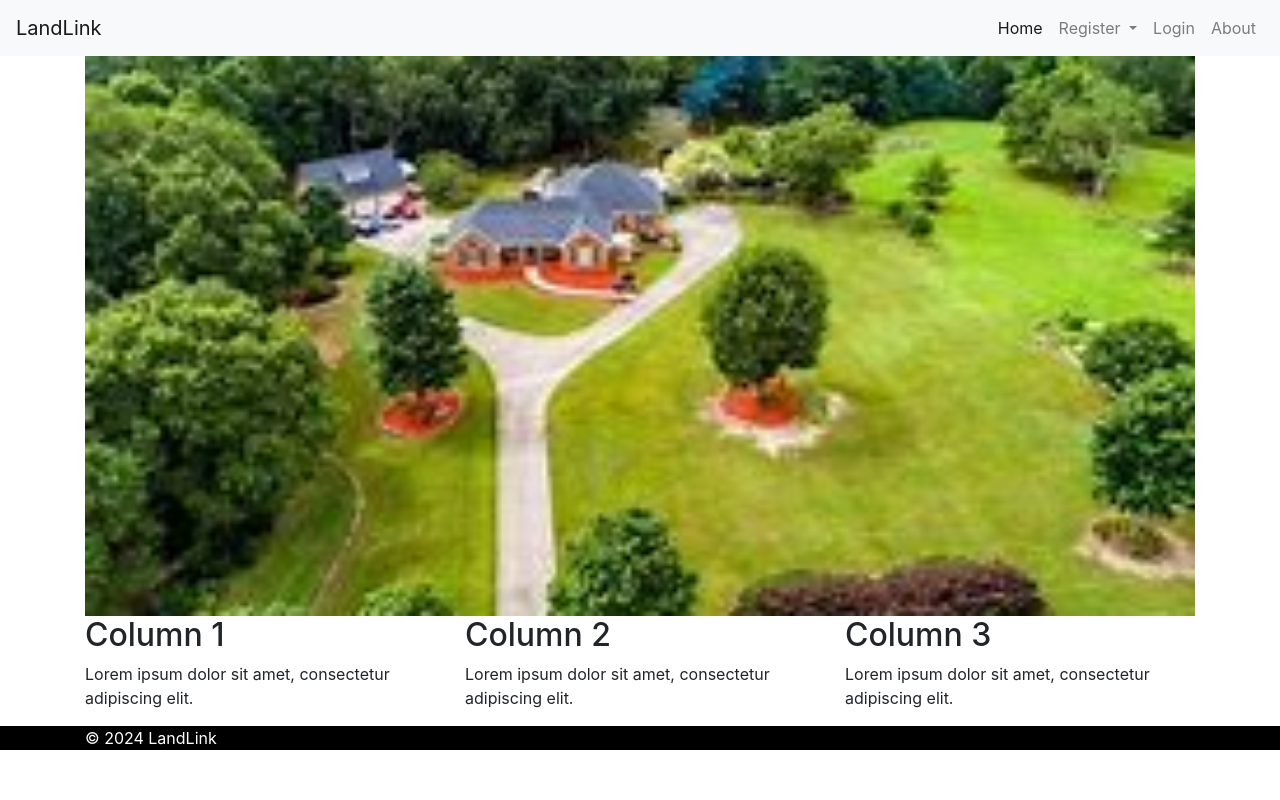
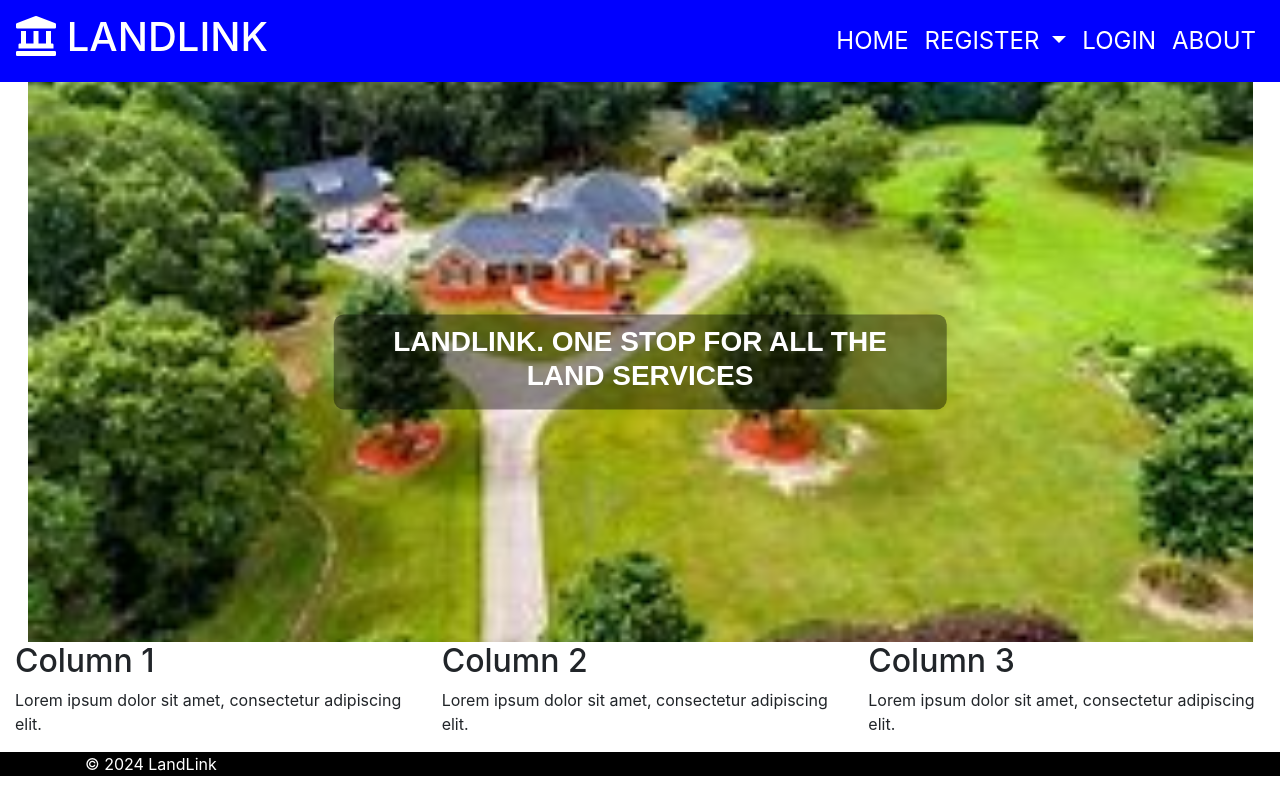
Before and after one commit to peter-sigma/portfolio, a Django app: page / in a window 1280 px wide. Run offline with Django 5.2, Linux system fonts and the light colour scheme; some libraries are stand-ins or nearby versions.

Commit message:
a better homepage

```diff
--- a/landlink/static_pages/static/static_pages/styles.css
+++ b/landlink/static_pages/static/static_pages/styles.css
@@ -1,6 +1,16 @@
 .header {
     background-color: blue;
     color: white;
+}
+.navbar {
+    background-color: blue; /* Change the background color to blue */
+}
+.bg-blue {
+    background-color: blue !important;
+    color: rgb(5, 106, 201);
+}
+.dropdown-menu:hover {
+    background-color: rgb(105, 192, 221) !important;
 }
 
 .footer {
--- a/landlink/static_pages/templates/static_pages/index.html
+++ b/landlink/static_pages/templates/static_pages/index.html
@@ -7,36 +7,65 @@
     <title>LandLink</title>
     <link href="https://stackpath.bootstrapcdn.com/bootstrap/4.5.2/css/bootstrap.min.css" rel="stylesheet">
     <link href="{% static 'static_pages/styles.css' %}" rel="stylesheet">
+    <link href="https://cdnjs.cloudflare.com/ajax/libs/font-awesome/5.15.4/css/all.min.css" rel="stylesheet"> <!-- Include Font Awesome -->
+    <style>
 
+
+        .carousel-caption-custom {
+            position: absolute;
+            top: 50%;
+            left: 50%;
+            transform: translate(-50%, -50%);
+            background-color: rgba(0, 0, 0, 0.4); /* Gray background */
+            color: white; /* Green text color */
+            padding: 10px 20px; /* Adjusted padding */
+            text-align: center;
+            z-index: 10; /* Ensure it stays on top of the images */
+            font-family: 'Font Awesome 5 Free', sans-serif; /* Use Font Awesome font */
+            font-weight: bold; /* Make the text bold */
+            text-transform: uppercase; /* Make the text uppercase */
+            border-radius: 10px; /* Rounded corners */
+        }
+        .carousel-item img {
+            width: 100vw;
+            height: 70vh;
+            object-fit: cover;
+        }
+        .carousel-container {
+            position: relative;
+            width: 98%; /* Occupy 98% of the screen width */
+            margin: 0 auto; /* Center the carousel */
+        }
+    </style>
 </head>
 <body>
-    <header class="header"> <!-- Add the .header class here -->
-        <nav class="navbar navbar-expand-lg navbar-light bg-light">
-            <a class="navbar-brand" href="#">LandLink</a>
+    <header class="header" style="background-color: blue;"> <!-- Add the .header class here -->
+        <nav class="navbar navbar-expand-lg navbar-light bg-blue">
+            <a class="navbar-brand" href="#" style="color: white; font-size: 2rem; font-weight: bold; text-transform: uppercase;"><h1><i class="fas fa-landmark"></i> LandLink</h1></a>
             <button class="navbar-toggler" type="button" data-toggle="collapse" data-target="#navbarNav" aria-controls="navbarNav" aria-expanded="false" aria-label="Toggle navigation">
                 <span class="navbar-toggler-icon"></span>
             </button>
             <div class="collapse navbar-collapse" id="navbarNav">
                 <ul class="navbar-nav ml-auto">
                     <li class="nav-item active">
-                        <a class="nav-link" href="#">Home</a>
+                        <a class="nav-link" href="#"style="color: white; text-transform: uppercase; font-size: 1.5rem;">Home</a>
                     </li>
 
                     <li class="nav-item dropdown">
-                        <a class="nav-link dropdown-toggle" href="#" id="navbarDropdown" role="button" data-toggle="dropdown" aria-haspopup="true" aria-expanded="false">
+                        <a class="nav-link dropdown-toggle" href="#" id="navbarDropdown" role="button" data-toggle="dropdown" aria-haspopup="true" aria-expanded="false" style="color: white; text-transform: uppercase; font-size: 1.5rem;">
                             Register
                         </a>
-                        <div class="dropdown-menu" aria-labelledby="navbarDropdown">
-                            <a class="dropdown-item" href="#">Register as a buyer</a>
-                            <a class="dropdown-item" href="#">Register as a seller</a>
-                            <a class="dropdown-item" href="#">Register as a lawyer</a>
+                        <div class="dropdown-menu bg-blue" style="background-color: blue;" aria-labelledby="navbarDropdown">
+                            <a class="dropdown-item" href="#"style="color: white; text-transform: uppercase; font-size: 1.5rem;"><h6>Register as a buyer<h6></a>
+                            <a class="dropdown-item" href="#"style="color: white; text-transform: uppercase; font-size: 1.5rem;"><h6>Register as a seller</h6></a>
+                            <a class="dropdown-item" href="#"style="color: white; text-transform: uppercase; font-size: 1.5rem;"><h6>Register as a lawyer</h6></a>
                         </div>
                     </li>
                     <li class="nav-item">
-                        <a class="nav-link" href="#">Login</a>
+                        <a class="nav-link" href="#" style="color: white; text-transform: uppercase; font-size: 1.5rem;">Login</a>
                     </li>
                     <li class="nav-item">
-                        <a class="nav-link" href="#">About</a>
+                        <a class="nav-link" href="#" style="color: white; text-transform: uppercase; font-size: 1.5rem;">About</a>
                     </li>
 
                 </ul>
@@ -44,8 +73,10 @@
         </nav>
     </header>
 
-    <div class="container">
+
+    <div class="container-fluid">
         <!-- Slideshows -->
+        <div class="carousel-container">
             <div id="carouselExampleSlidesOnly" class="carousel slide" data-ride="carousel">
                 <div class="carousel-inner">
                     <div class="carousel-item active">
@@ -55,6 +86,10 @@
                         <img src="https://via.placeholder.com/1200x400" class="d-block w-100" alt="...">
                     </div>
                     <!-- Add more slides here as needed -->
+                </div>
+            </div>
+            <div class="carousel-caption-custom">
+                <h3><b>LandLink. One stop for all the land services</b></h3>
             </div>
         </div>
 
```
Lines whose indentation alone changed are shown as unchanged.
